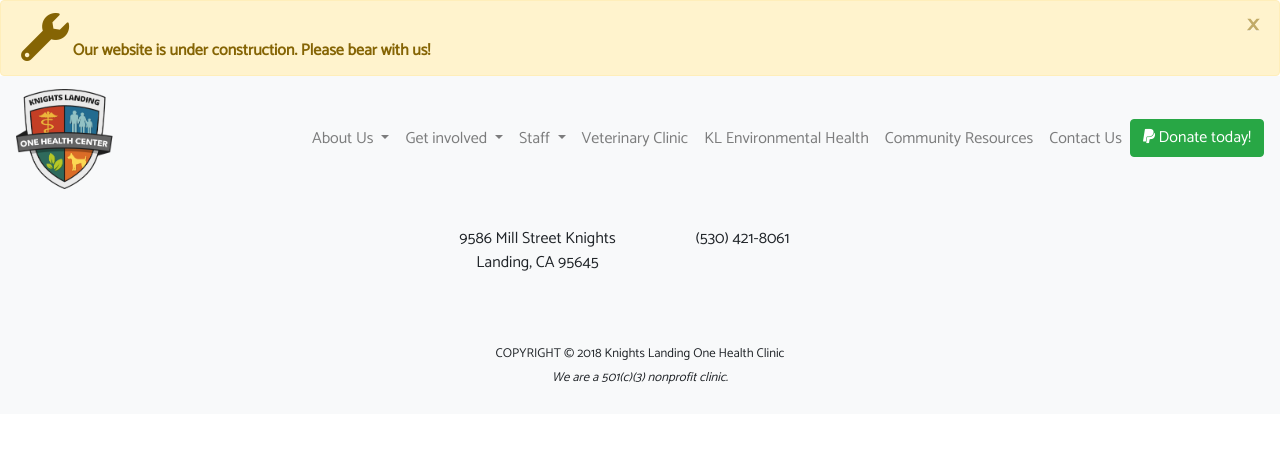
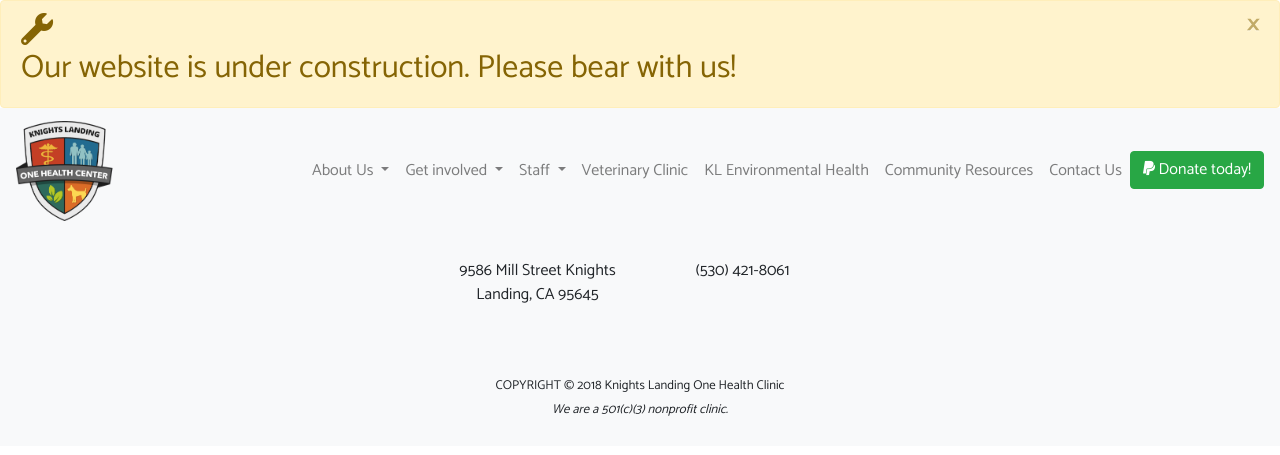
Before and after one commit to iwakoscott/knights-landing, a Jekyll site: the page built from staff.markdown, in a window 1280 px wide. Shown: the top 455 px of the page. Built offline with Jekyll 4.4.1, drawn with Linux system fonts in a browser that asks for light colours; nearby versions of some CDN libraries; our own code applies the rules of GitHub Pages for plain Markdown files.

Commit message:
Updated Header

```diff
--- a/_includes/header.html
+++ b/_includes/header.html
@@ -26,7 +26,7 @@
 
     {% if site.warning %}
       <div class="alert alert-warning alert-dismissible fade show m-0" role="alert">
-        <span><i class="fa fa-wrench fa-3x"></i></span><strong>  {{ site.warning.call }}</strong>
+        <span><i class="fa fa-wrench fa-2x"></i></span><strong>  <h2>{{ site.warning.call }}</h2></strong>
 
         <button type="button" class="close" data-dismiss="alert" aria-label="Close">
           <span aria-hidden="true">&times;</span>
```
